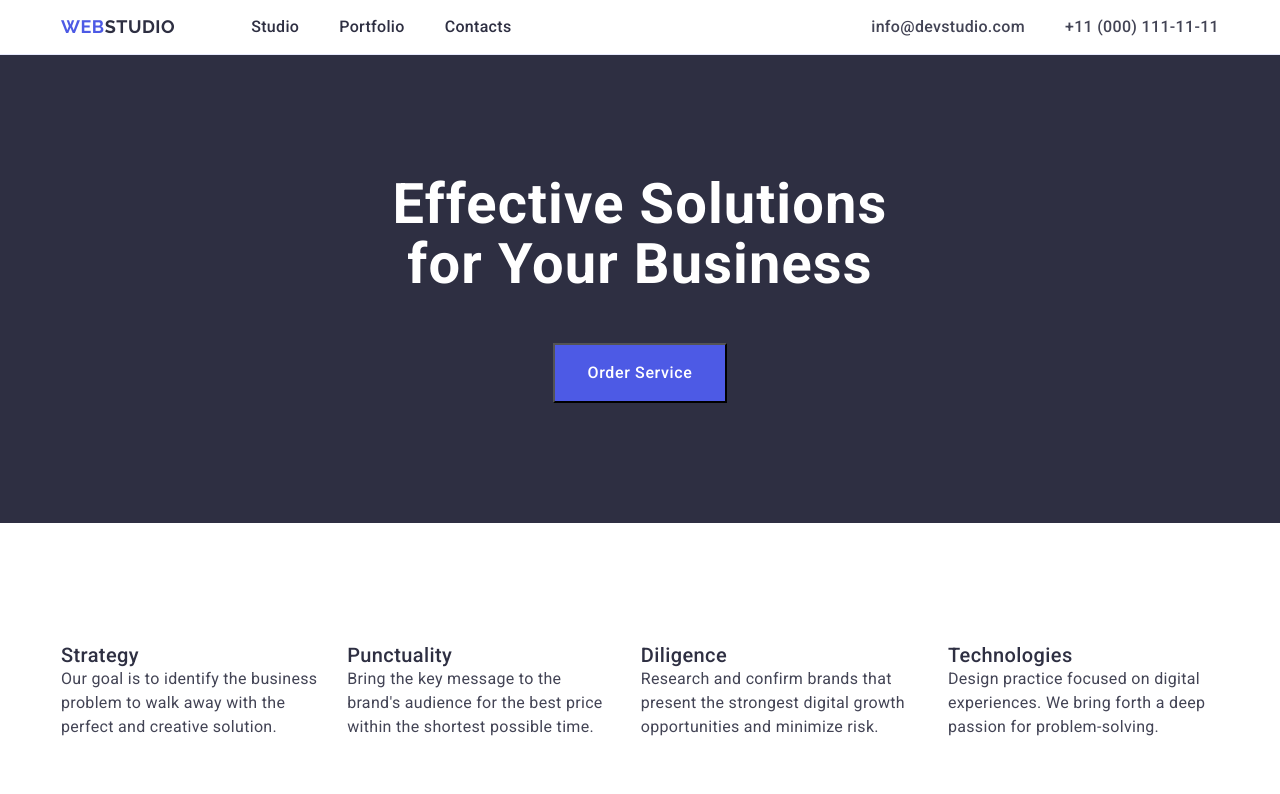
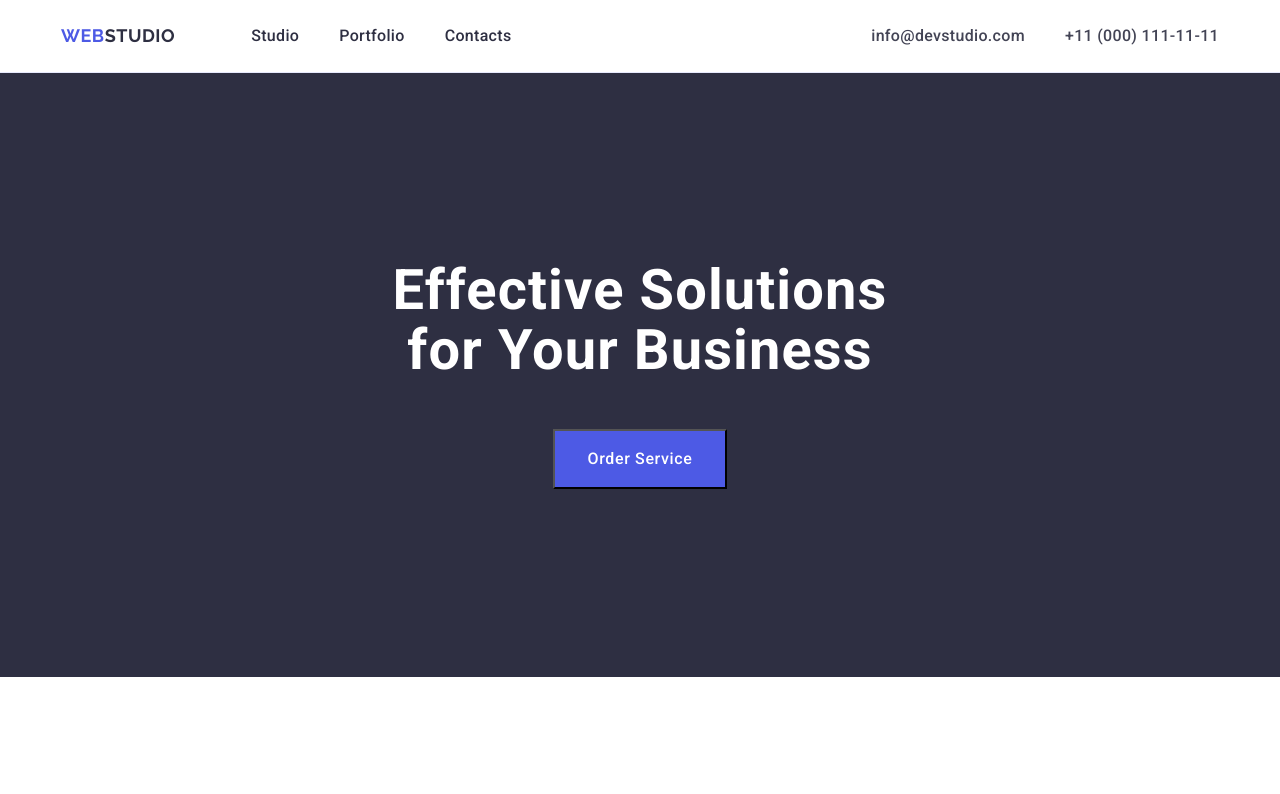
Before and after one commit to krovostok412/go-it-hw-03, a plain HTML site: page index.html in a window 1280 px wide. Shown: the top 794 px of the page. Drawn offline with nearby package versions, Linux system fonts and the light colour scheme.

Commit message:
secondadd

```diff
--- a/css/style.css
+++ b/css/style.css
@@ -206,21 +206,22 @@ ul {
     padding: 0;
 }
 
-header {
+.header {
     border-bottom: 1px solid #E7E9FC;
+    padding: 0 15px 0 15px;
 }
 
 .header-div {
     display: flex;
     flex-direction: row;
     justify-content: space-between;
-    padding: 15px 0 15px 0;
+    padding: 24px 0 24px;
 }
 
 .nav {
     display: flex;
     justify-content: space-between;
-    align-items: center
+    align-items: center;
 }
 
 .header-nav,
@@ -244,12 +245,10 @@ header {
     margin-bottom: 48px;
 }
 
-.section-order {
+main .section-order {
     background: #2E2F42;
     color: #FFFFFF;
-    display: flex;
-    flex-direction: column;
-    padding: 187px 0 187px 0;
+    padding: 188px 0 188px
 }
 
 section+.section-team {
@@ -314,3 +313,8 @@ footer {
     max-width: 1156px;
     width: 100%;
 }
+
+.div-order {
+    display: flex;
+    flex-direction: column;
+}
--- a/index.html
+++ b/index.html
@@ -18,7 +18,7 @@
 
 <body>
     <!-------------- HEADER --------------->
-    <header>
+    <header class="header">
         <div class="header-div container">
             <nav class="nav">
                 <a href="./index.html" class="logo">Web<span class="logo-studio">Studio</span></a>
@@ -41,9 +41,10 @@
         <!-------------- section 1 --------------->
 
         <section class="section-order section">
-            <h1 class="h-main">Effective Solutions for Your Business</h1>
-
-            <button type="button" class="order-button">Order Service</button>
+            <div class="div-order container">
+                <h1 class="h-main">Effective Solutions for Your Business</h1>
+                <button type="button" class="order-button">Order Service</button>
+            </div>
         </section>
 
         <!-------------- section 2 --------------->
```
